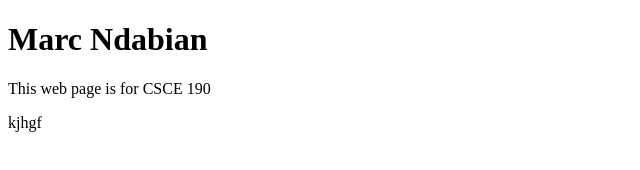
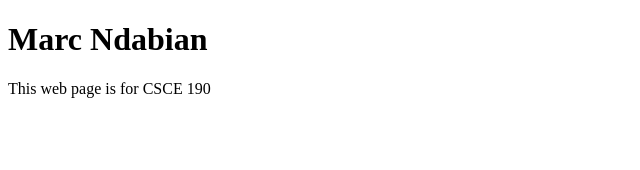
Before and after one commit to ndabraham1/ndabraham1.github.io, a plain HTML site: page index.html in a window 1280 px wide. Shown: the full height of the page, 0-640 px from the left. Drawn offline with Linux system fonts and the light colour scheme.

Commit message:
Update index.html

```diff
--- a/index.html
+++ b/index.html
@@ -7,7 +7,7 @@
       <body>
         <h1>Marc Ndabian</h1>
         <p>This web page is for CSCE 190</p>
-        kjhgf
+
       </body>
 
 </html>
```
